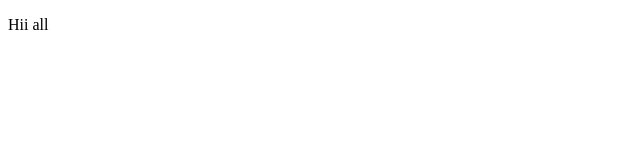
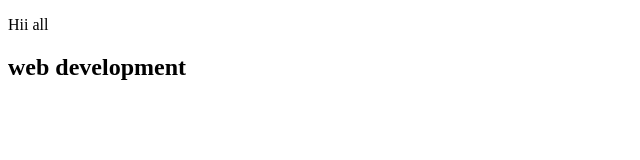
Before and after one commit to neetish111/vscode, a plain HTML site: page index.html in a window 1280 px wide. Shown: the whole page, without its empty margins (0-640 px from the left). Drawn offline with Linux system fonts and the light colour scheme.

Commit message:
second change

```diff
--- a/index.html
+++ b/index.html
@@ -7,5 +7,6 @@
 </head>
 <body>
    <p>Hii all</p>
+   <h2>web development</h2>
 </body>
 </html>
```
